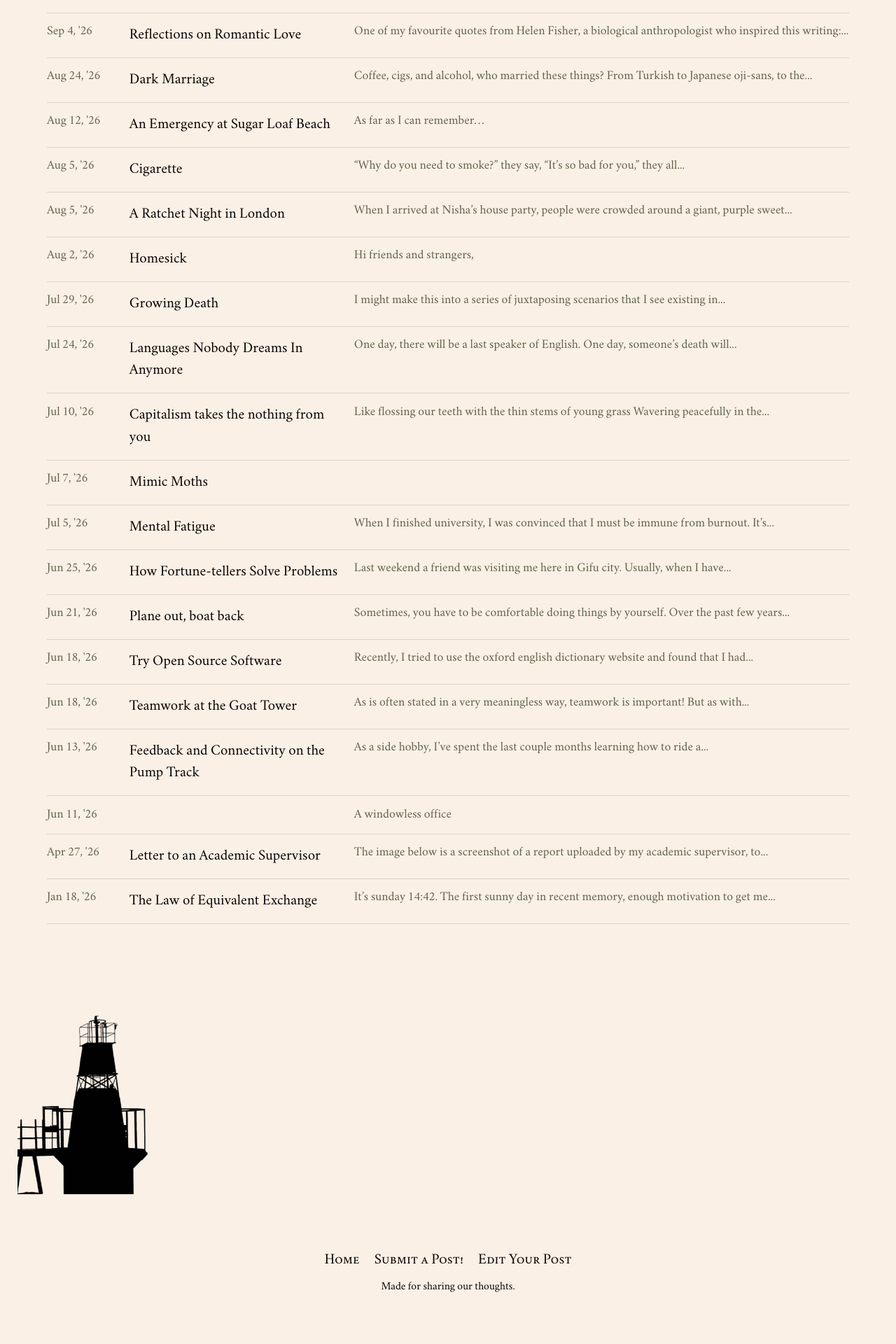
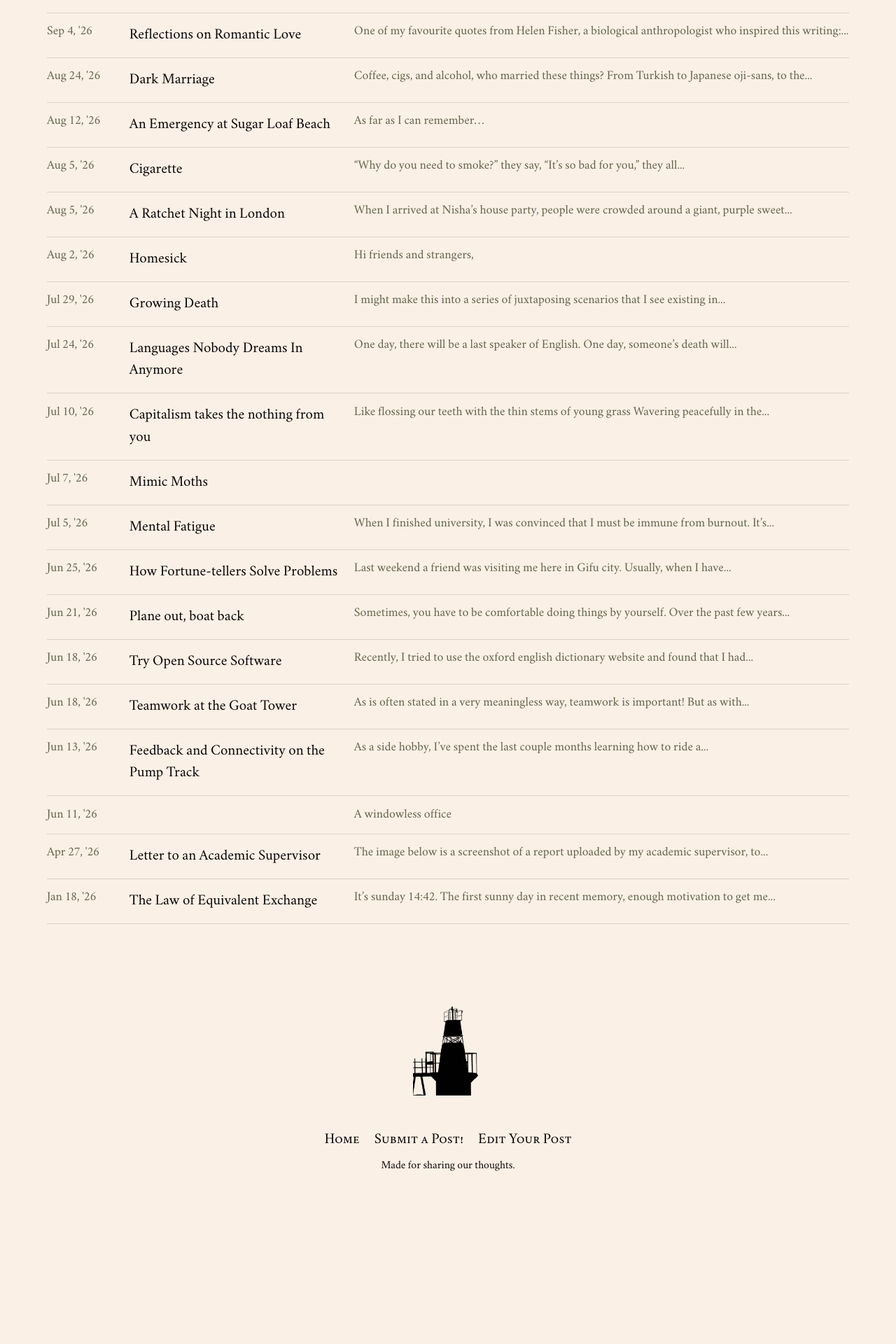
Before and after one commit to batterypointwriting/batterypointwriting.github.io, a Jekyll site: the page built from index.html, in a window 1280 px wide. Shown: the part 833-2753 px from the top of the page at 70% size. Built offline with Jekyll 4.4.1, drawn with Linux system fonts in a browser that asks for light colours; the list of posts is cut into pages by our own code; after the commit the page ends 2581 px from its top, so only the background shows below that.

Commit message:
Update _base.scss

```diff
--- a/_sass/_base.scss
+++ b/_sass/_base.scss
@@ -177,24 +177,20 @@ figcaption {
 .image-container {
   position: relative;
   width: 100%;
-  overflow: hidden;
+  margin: 20px 0;
 }
 
 .lighthouse-img {
   display: block;
-  position: relative;
-  width: 200px;
+  position: static;
+  width: 100px;
   max-width: 100%;
   height: auto;
-  margin-left: 0;
 }
 
-/* Phones */
-@media screen and (max-width: 600px) {
+@media (max-width: 600px) {
   .lighthouse-img {
-    width: 120px;
-    max-width: 35vw;
-    margin-left: 0;
+    width: 50px;
   }
 }
 
```
